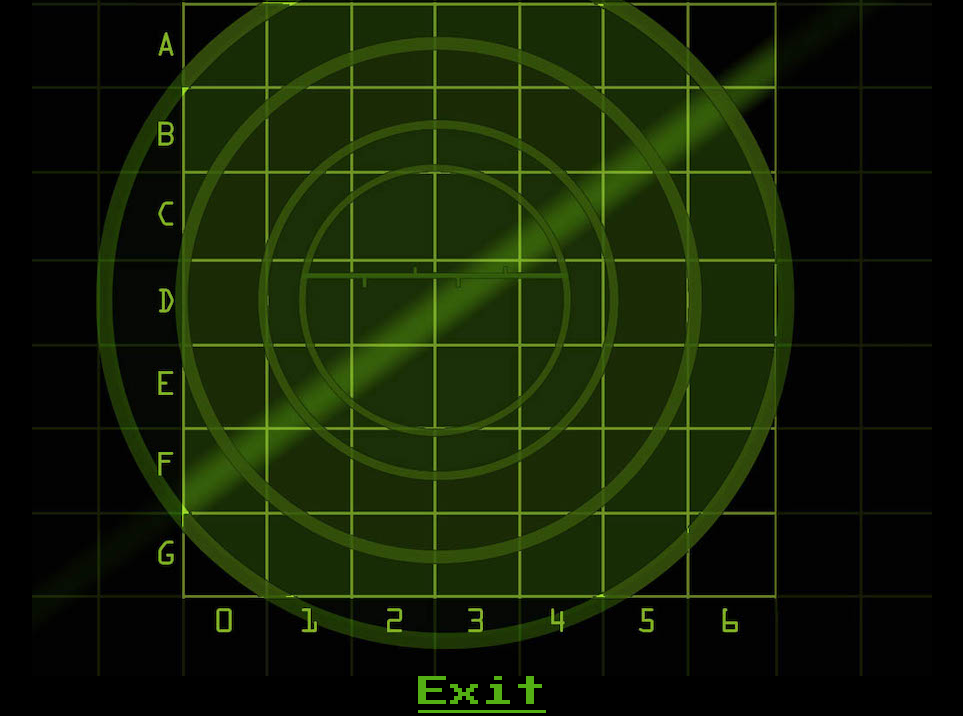
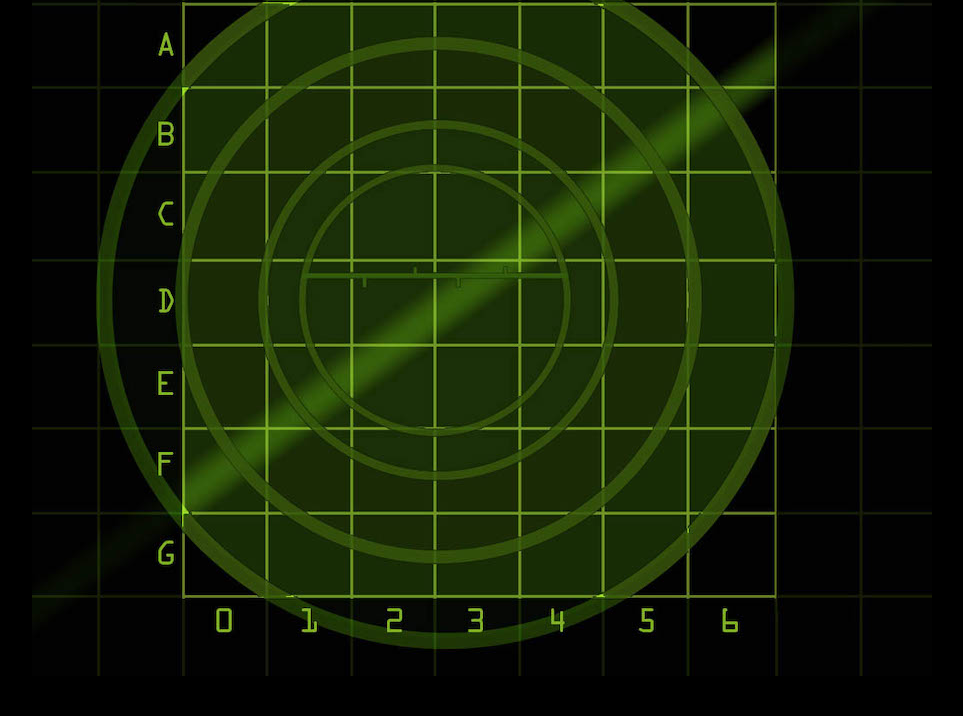
Before and after one commit to hkh0416/defect_ulton, a plain HTML site: page index.html in a window 1280 px wide. Shown: the part 103-819 px from the top of the page, without its empty margins (158-1121 px from the left). Drawn offline with Linux system fonts and the light colour scheme.

Commit message:
Update index.html

```diff
--- a/index.html
+++ b/index.html
@@ -87,7 +87,7 @@
             </table>
         </div>
 
-        <a href="../../index.html">Exit</a>
+<!--         <a href="../../index.html">Exit</a> -->
         <script src="index.js"></script>
     </body>
 </html>
```
